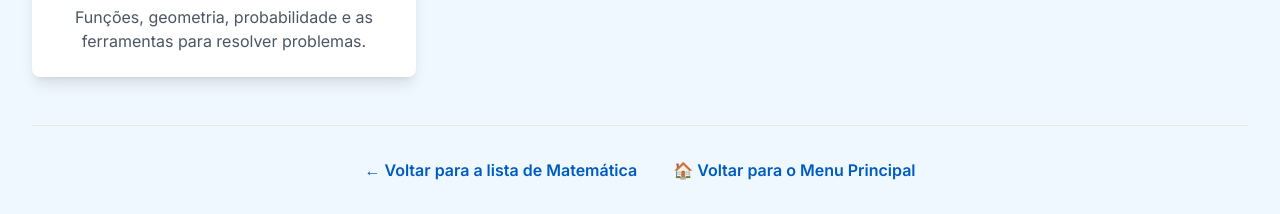
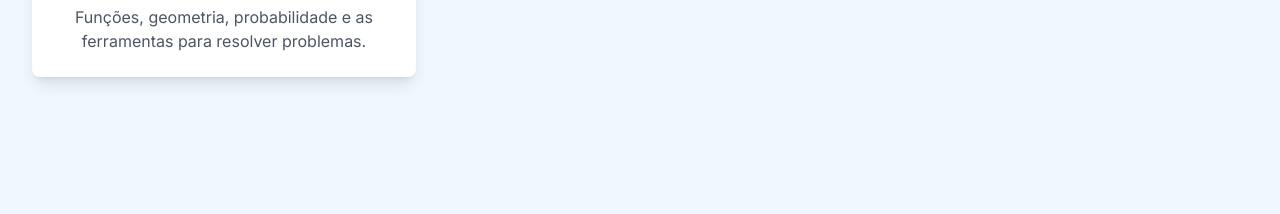
Before and after one commit to yujiraphael/yujiraphael.github.io, a plain HTML site: page index.html in a window 1280 px wide. Shown: the part 675-889 px from the top of the page. After the commit the page ends 800 px from the top, so only its background shows below. Drawn offline with nearby package versions, Linux system fonts and the light colour scheme.

```diff
--- a/index.html
+++ b/index.html
@@ -75,14 +75,6 @@
             </section>
 
             </main>
-            <footer class="text-center mt-12 pt-8 border-t border-gray-200">
-    <a href="index.html" class="text-[#005BC0] hover:underline font-semibold mx-4">
-        ← Voltar para a lista de Matemática
-    </a>
-    <a href="../index.html" class="text-[#005BC0] hover:underline font-semibold mx-4">
-        🏠 Voltar para o Menu Principal
-    </a>
-</footer>
 
     </div>
 
```
Also changed, not shown: resumo26_matematica.html (+1 -0 lines).
